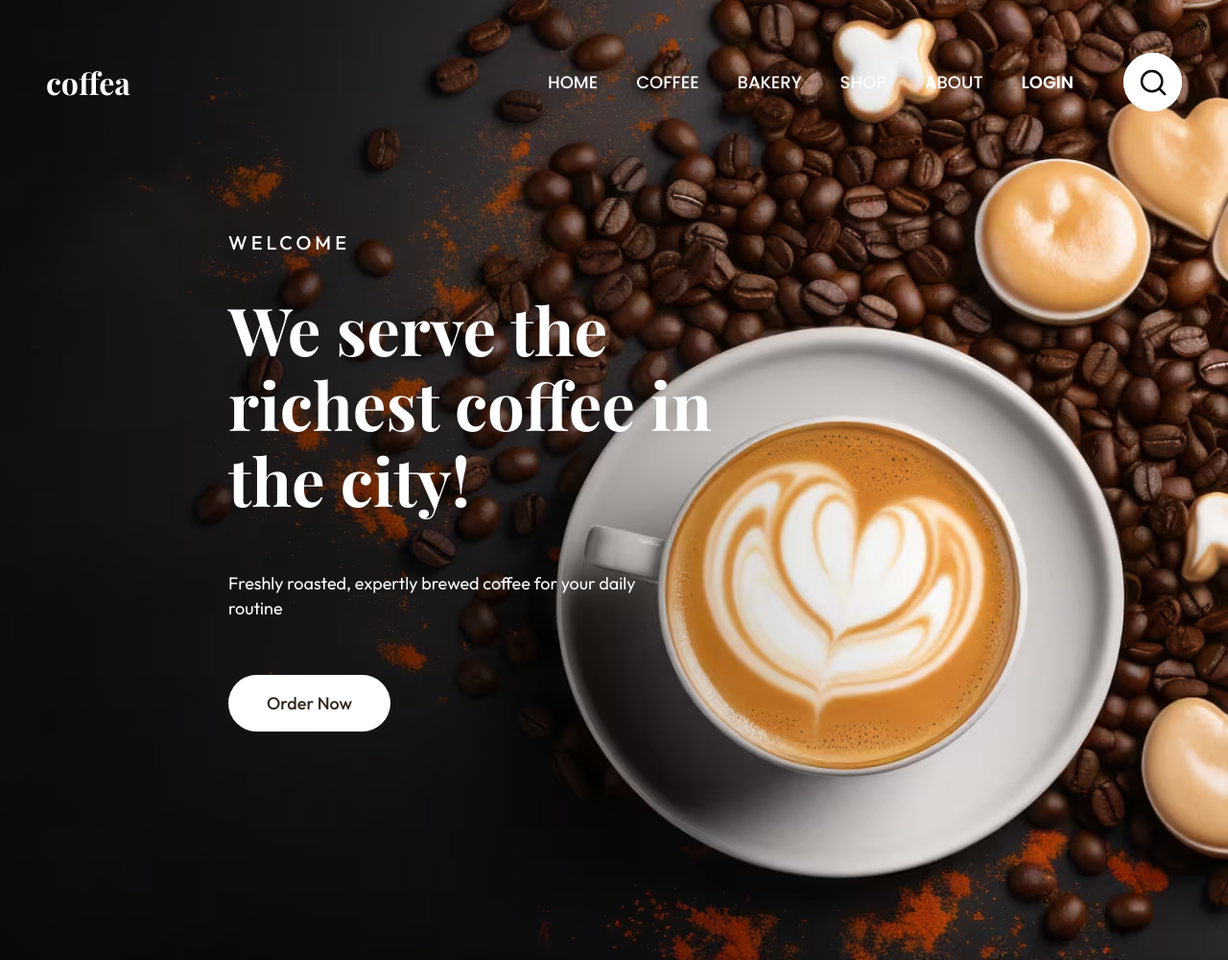
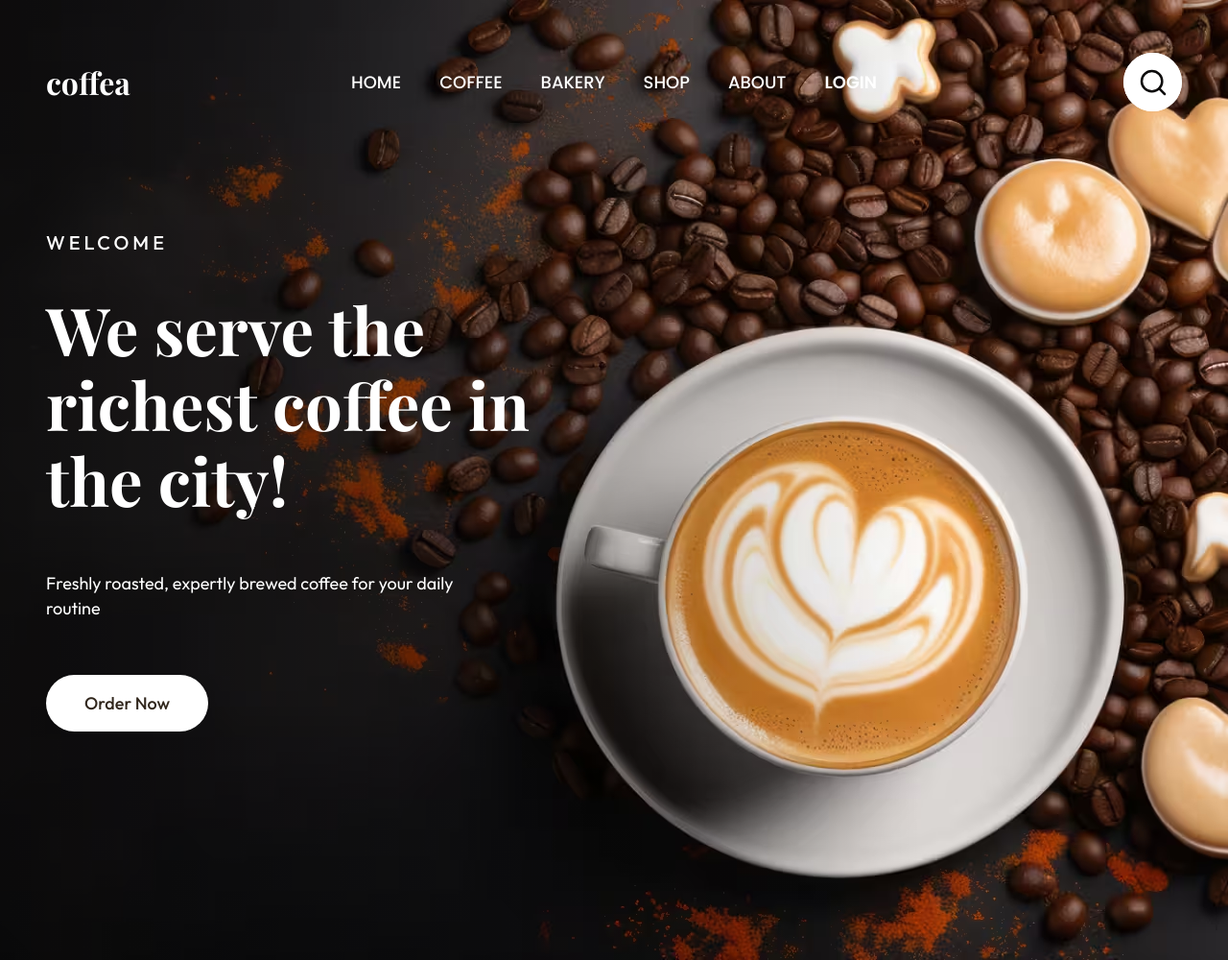
Before and after one commit to guadalupemolinna/coffea-landing, a plain HTML site: page index.html in a window 1280 px wide. Shown: the top 1000 px of the page at 96% size. Drawn offline with nearby package versions, Linux system fonts and the light colour scheme; a web font is replaced by a local one.

Commit message:
fix finalissima

```diff
--- a/css/components/header.css
+++ b/css/components/header.css
@@ -11,6 +11,10 @@
   display: flex;
   align-items: center;
   gap: var(--space-8);
+  width: 100%;
+  max-width: calc(var(--container) + 2 * var(--gutter));
+  margin-inline: auto;
+  padding-inline: var(--gutter);
 }
 .header__logo {
   margin-inline-end: auto;
@@ -104,10 +108,30 @@
 
 /* Desktop */
 @media (min-width: 64rem) {
+  .header__container {
+    display: grid;
+    grid-template-columns: 1fr auto 1fr;
+    gap: 0;
+  }
+
+  .header__logo {
+    margin-inline-end: 0;   /* anula el auto de la base */
+    justify-self: start;
+  }
+
   .header__mobile-menu { display: none; }
+
   .header__nav {
     display: block;
-    margin-inline-start: auto;
-    margin-inline-end: 2.75rem; /* 44 px antes de la lupa */
+    margin: 0;              /* anula auto y el margen a la lupa */
+    justify-self: center;
   }
+
+  .header__search { justify-self: end; }
+
+  .header__nav-list { gap: var(--space-24); }
 }
+
+@media (min-width: 80rem) {
+  .header__nav-list { gap: var(--space-40); }
+}
--- a/css/components/hero.css
+++ b/css/components/hero.css
@@ -99,12 +99,12 @@
     box-sizing: border-box;
   }
 
+  @media (min-width: 64rem) {
   .hero__container {
-    width: 100%;
-    max-width: 100%; /* Forzamos a que ocupe todo el ancho para mandar el texto donde queremos */
-    margin-inline: 0;
-    padding-inline-start: var(--hero-offset-left); /* Los 238px exactos desde el borde absoluto de la pantalla */
+    /* sin max-width: 100%, sin margin-inline: 0, sin padding-inline-start */
+    /* hereda el contenedor base: logo y "WELCOME" quedan en la misma línea */
   }
+}
 
   .hero__content {
     position: static;
--- a/css/tokens.css
+++ b/css/tokens.css
@@ -89,6 +89,7 @@
 
   /* ---------- Tamaños de componentes ---------- */
   --size-touch: 2.75rem;            /* 44 px, área táctil mínima */
+  --space-nav-search: 2.75rem; /* 44 px, nav → lupa */
   --size-search: 2.75rem;           /* buscador: 44 px mobile, 61 px desktop */
   --size-arrow: 3.5rem;             /* flecha de carrusel: 71 px en xl */
   --size-icon-cat: 5.125rem;        /* 82 px */
```
